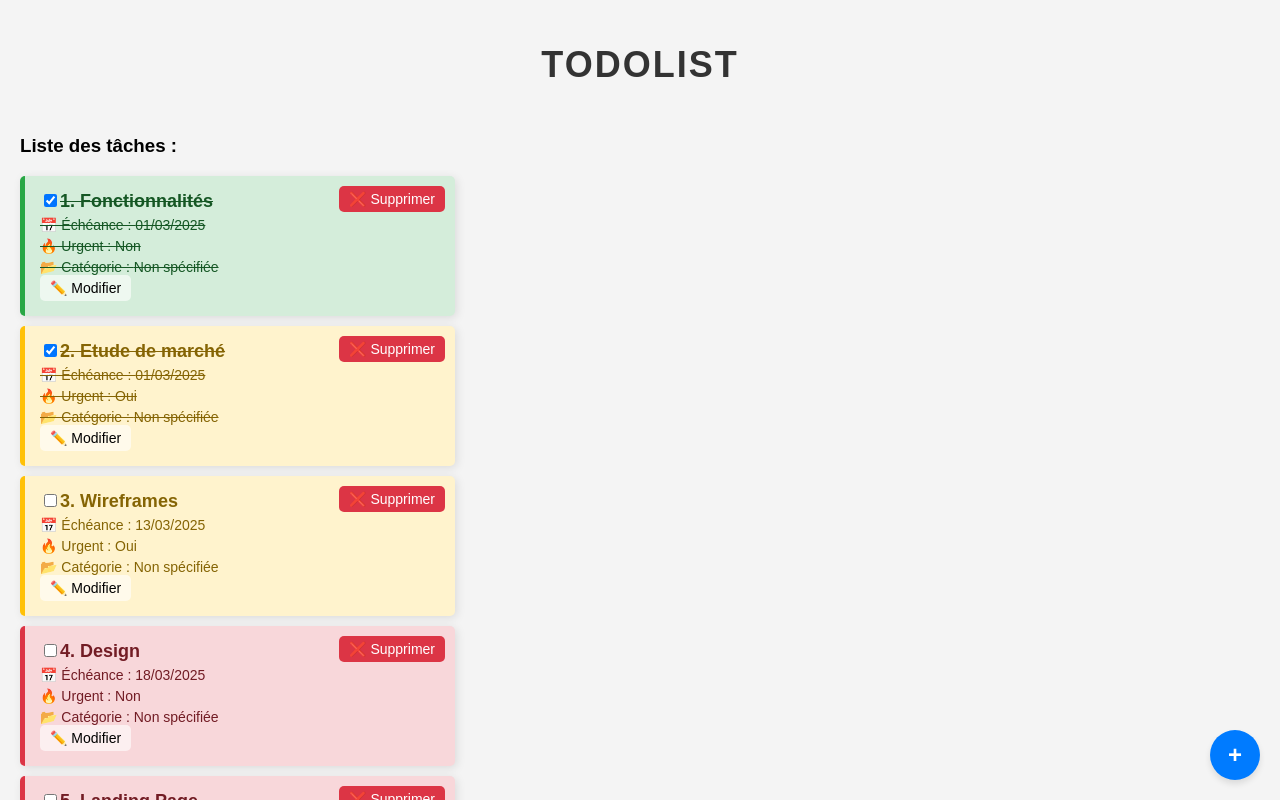
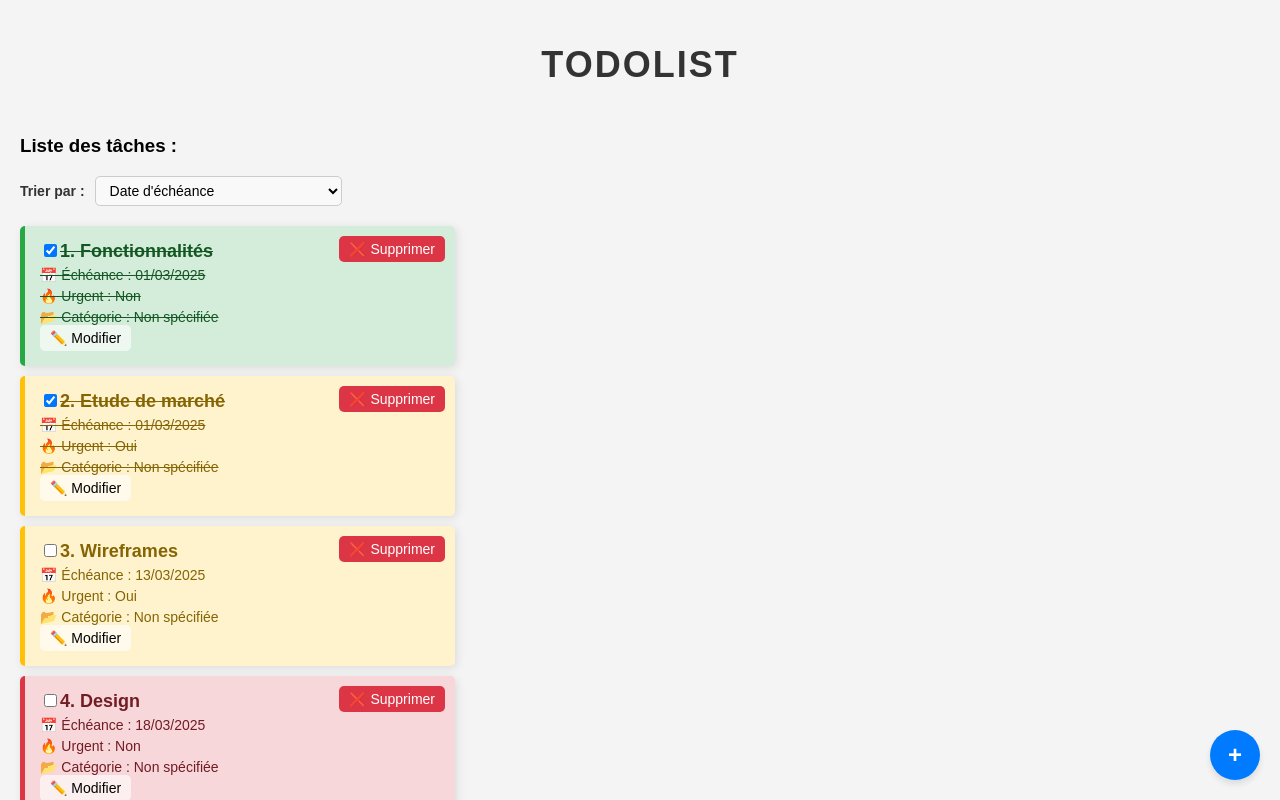
Before and after one commit to EL-ALMOUSSI-Youssef-2326040aa/Projet-TodoList, a React (Create React App) app: page / in a window 1280 px wide. Shown: the top 800 px of the page. Built offline with nearby package versions, Linux system fonts and the light colour scheme.

Commit message:
Ajout de la possibilité de trier

```diff
--- a/src/App.css
+++ b/src/App.css
@@ -448,3 +448,25 @@
 .menu button:hover {
   background-color: #218838;
 }
+
+.sort-container {
+  margin-bottom: 20px;
+  display: flex;
+  align-items: center;
+  gap: 10px;
+}
+
+.sort-container label {
+  font-size: 14px;
+  font-weight: bold;
+  color: #333;
+}
+
+.sort-container select {
+  padding: 5px 10px;
+  font-size: 14px;
+  border-radius: 5px;
+  border: 1px solid #ccc;
+  background-color: #f9f9f9;
+  cursor: pointer;
+}
--- a/src/App.js
+++ b/src/App.js
@@ -8,6 +8,7 @@ import TaskEditForm from './components/TaskEditForm';
 function App() {
   const [taches, setTaches] = useState(todos.taches || []);
   const [editingTaskId, setEditingTaskId] = useState(null); // ID de la tâche en cours d'édition
+  const [sortCriteria, setSortCriteria] = useState('date_echeance'); // Critère de tri par défaut
 
   // Fonction pour ajouter une tâche
   const addTask = (newTask) => {
@@ -16,7 +17,7 @@ function App() {
 
   // Fonction pour supprimer une tâche
   const deleteTask = (taskId) => {
-    setTaches((prevTaches) => prevTaches.filter(tache => tache.id !== taskId));
+    setTaches((prevTaches) => prevTaches.filter((tache) => tache.id !== taskId));
   };
 
   // Fonction pour mettre à jour une tâche
@@ -38,16 +39,48 @@ function App() {
     );
   };
 
+  // Fonction pour trier les tâches
+  const sortTasks = (tasks, criteria) => {
+    switch (criteria) {
+      case 'date_echeance':
+        return [...tasks].sort((a, b) => new Date(a.date_echeance) - new Date(b.date_echeance));
+      case 'urgent':
+        return [...tasks].sort((a, b) => b.urgent - a.urgent);
+      case 'done':
+        return [...tasks].sort((a, b) => a.done - b.done);
+      default:
+        return tasks;
+    }
+  };
+
   return (
     <div className="App">
       <Header taches={taches} />
       <div className="task-container">
         <h3>Liste des tâches :</h3>
+
+        {/* Menu de tri */}
+        <div className="sort-container">
+          <label htmlFor="sort">Trier par :</label>
+          <select
+            id="sort"
+            value={sortCriteria}
+            onChange={(e) => setSortCriteria(e.target.value)}
+          >
+            <option value="date_echeance">Date d'échéance</option>
+            <option value="urgent">Urgence</option>
+            <option value="done">Statut (Non terminée en premier)</option>
+          </select>
+        </div>
+
+        {/* Liste des tâches */}
         <ul className="task-list">
-  {taches.map((tache) => (
+          {sortTasks(taches, sortCriteria).map((tache) => (
             <li
               key={tache.id}
-      className={`task-item ${tache.done ? 'task-done' : 'task-in-progress'} ${tache.urgent ? 'task-urgent' : ''}`}
+              className={`task-item ${tache.done ? 'task-done' : 'task-in-progress'} ${
+                tache.urgent ? 'task-urgent' : ''
+              }`}
               style={{ backgroundColor: tache.color }}
             >
               {editingTaskId === tache.id ? (
```
Lines whose indentation alone changed are shown as unchanged.
